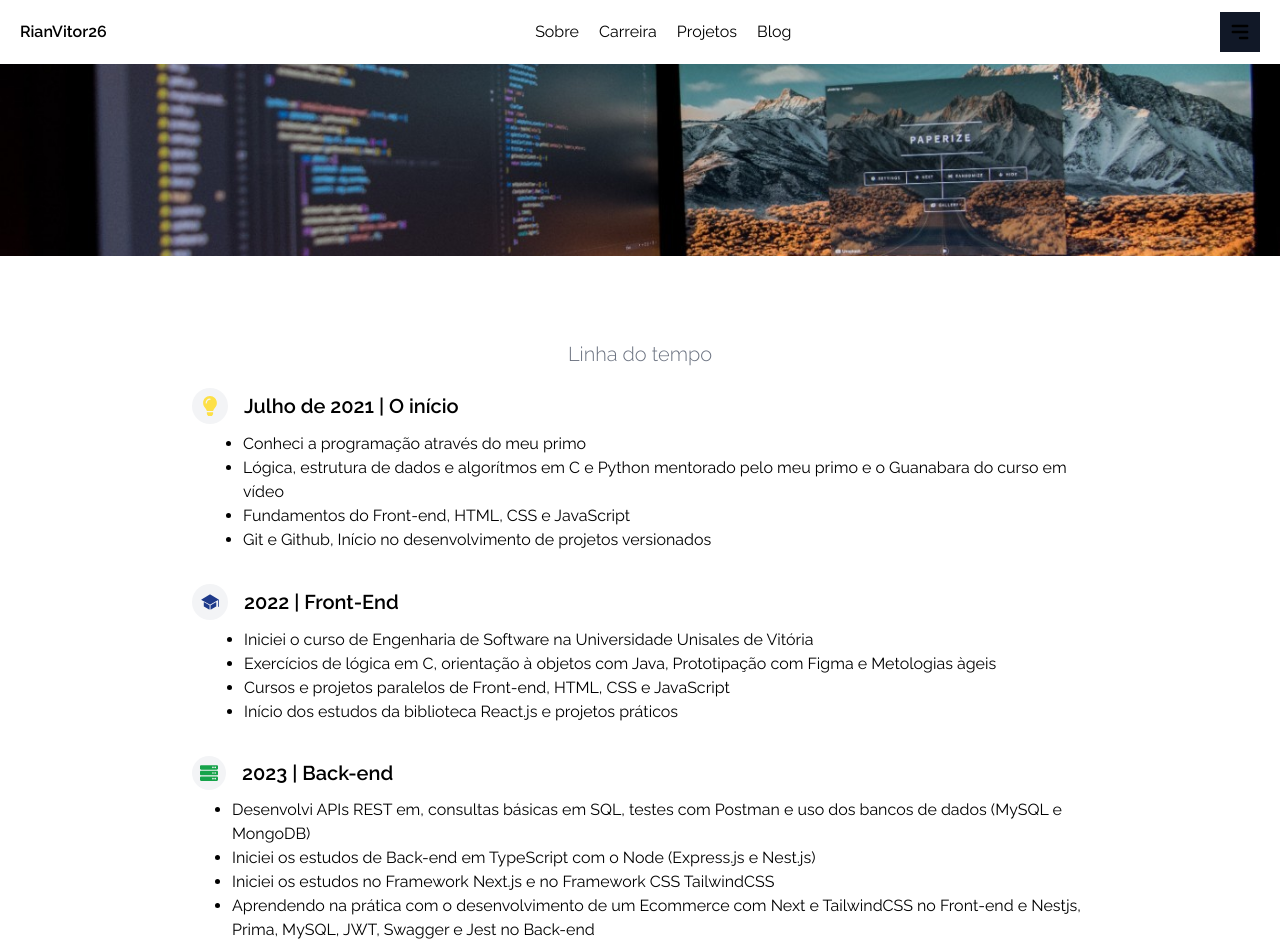
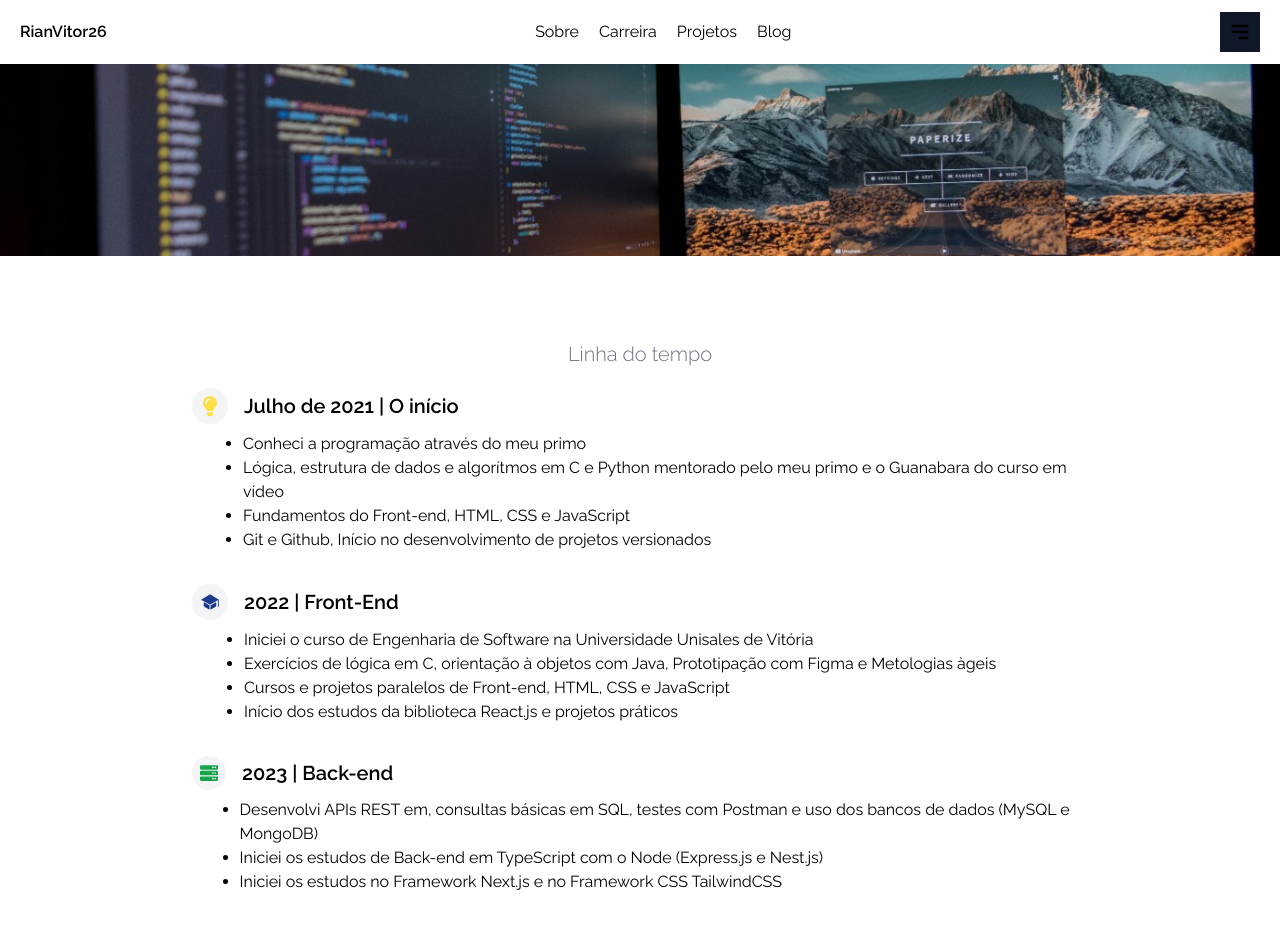
Before and after one commit to RianVitor26/portifolio, a Next.js app in the folder my-app/: page /carrer in a window 1280 px wide. Shown: the top 952 px of the page. Built offline with nearby package versions, Linux system fonts and the light colour scheme.

Commit message:
chore: deletandoum item da carreira

```diff
--- a/my-app/components/TimeLine/index.tsx
+++ b/my-app/components/TimeLine/index.tsx
@@ -77,7 +77,6 @@ export const TimeLine = () => {
               <li className="list-disc">Desenvolvi APIs REST em, consultas básicas em SQL, testes com Postman e uso dos bancos de dados (MySQL e MongoDB)</li>
               <li className="list-disc">Iniciei os estudos de Back-end em TypeScript com o Node (Express.js e Nest.js) </li>
               <li className="list-disc">Iniciei os estudos no Framework Next.js e no Framework CSS TailwindCSS</li>
-              <li className="list-disc">Aprendendo na prática com o desenvolvimento de um Ecommerce com Next e TailwindCSS no Front-end e Nestjs, Prima, MySQL, JWT, Swagger e Jest no Back-end</li>
             </ul>
 
           </TimelineBody>
```
